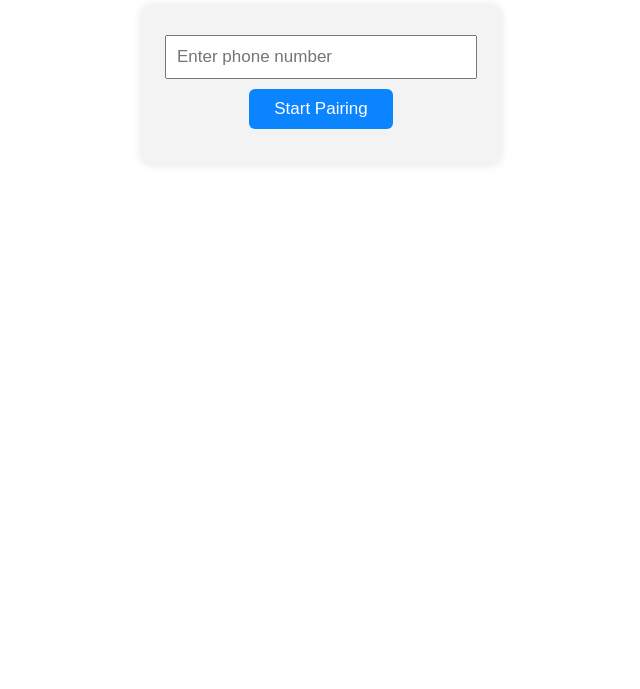
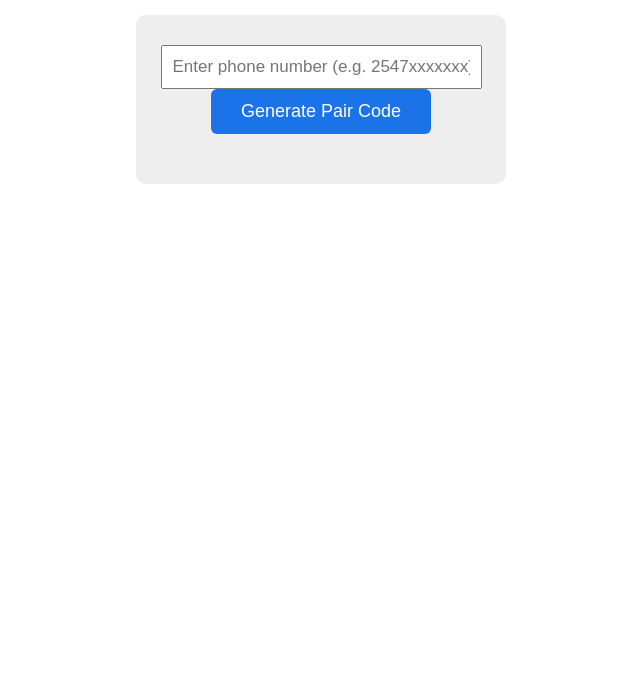
Before and after one commit to heroestech68/BUGFIXED-XMD, a website: page pairing-site/public/index.html in a window 1280 px wide. Shown: the part 111-800 px from the top of the page, without its empty margins (319-959 px from the left). Drawn offline with Linux system fonts and the light colour scheme.

Commit message:
Update index.html

```diff
--- a/pairing-site/public/index.html
+++ b/pairing-site/public/index.html
@@ -3,49 +3,29 @@
 <head>
     <title>BUGFIXED-XMD Pairing</title>
     <style>
-        body {
-            font-family: Arial;
-            text-align: center;
-            padding: 40px;
-        }
-        #box {
-            width: 320px;
-            margin: auto;
-            padding: 20px;
-            border-radius: 10px;
-            background: #f3f3f3;
-            box-shadow: 0 0 10px rgba(0,0,0,.1);
-        }
-        input {
-            width: 90%;
-            padding: 10px;
-            margin: 10px 0;
-            font-size: 17px;
-        }
-        button {
-            padding: 10px 25px;
-            font-size: 17px;
-            cursor: pointer;
-            background: #0a84ff;
-            border: none;
-            color: white;
-            border-radius: 6px;
-        }
+        body { font-family: Arial; text-align: center; padding: 50px; }
+        #box { width: 330px; margin: auto; background: #eee; padding: 20px; border-radius: 10px; }
+        input { width: 90%; padding: 10px; font-size: 17px; margin-top: 10px; }
+        button { padding: 12px 30px; background: #1a73e8; color: white; border: none; font-size: 18px; border-radius: 6px; cursor: pointer; }
+        #code { font-size: 30px; margin-top: 20px; font-weight: bold; }
     </style>
 </head>
 <body>
-    <h2>BUGFIXED-XMD Pairing</h2>
+
+<h2>BUGFIXED-XMD WhatsApp Pairing</h2>
+
 <div id="box">
-        <input id="phone" placeholder="Enter phone number" />
-        <button onclick="pairNow()">Start Pairing</button>
+    <input id="phone" placeholder="Enter phone number (e.g. 2547xxxxxxx)">
+    <button onclick="pairNow()">Generate Pair Code</button>
     <p id="status"></p>
+    <p id="code"></p>
 </div>
 
 <script>
 async function pairNow() {
     let phone = document.getElementById("phone").value;
-
-            document.getElementById("status").innerHTML = "Processing...";
+    document.getElementById("status").innerHTML = "Please wait...";
+    document.getElementById("code").innerHTML = "";
 
     let result = await fetch("/pair", {
         method: "POST",
@@ -54,8 +34,15 @@
     });
 
     let data = await result.json();
+
+    if (data.success) {
         document.getElementById("status").innerHTML = data.message;
+        document.getElementById("code").innerHTML = data.pair_code;
+    } else {
+        document.getElementById("status").innerHTML = "Error: " + data.error;
+    }
 }
 </script>
+
 </body>
 </html>
```
Lines whose indentation alone changed are shown as unchanged.
